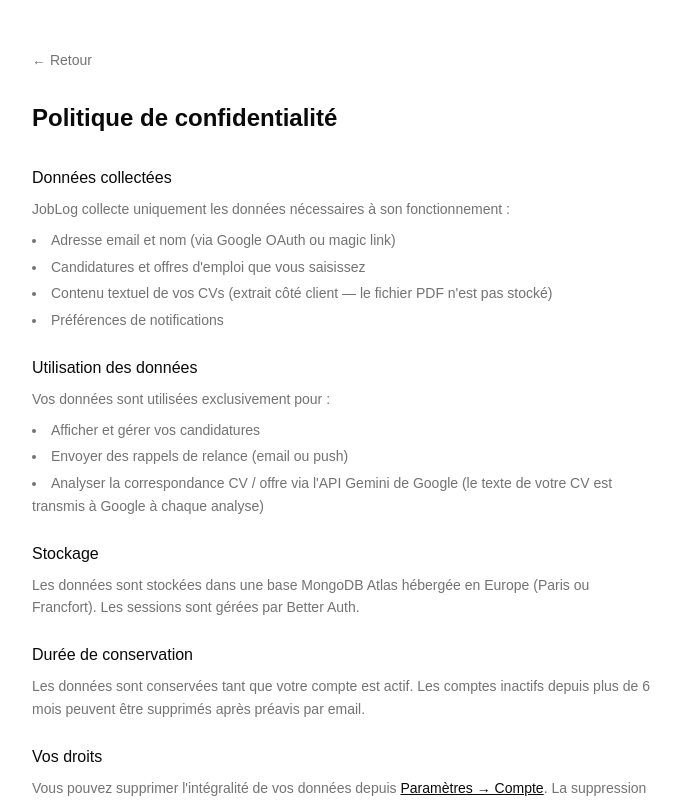
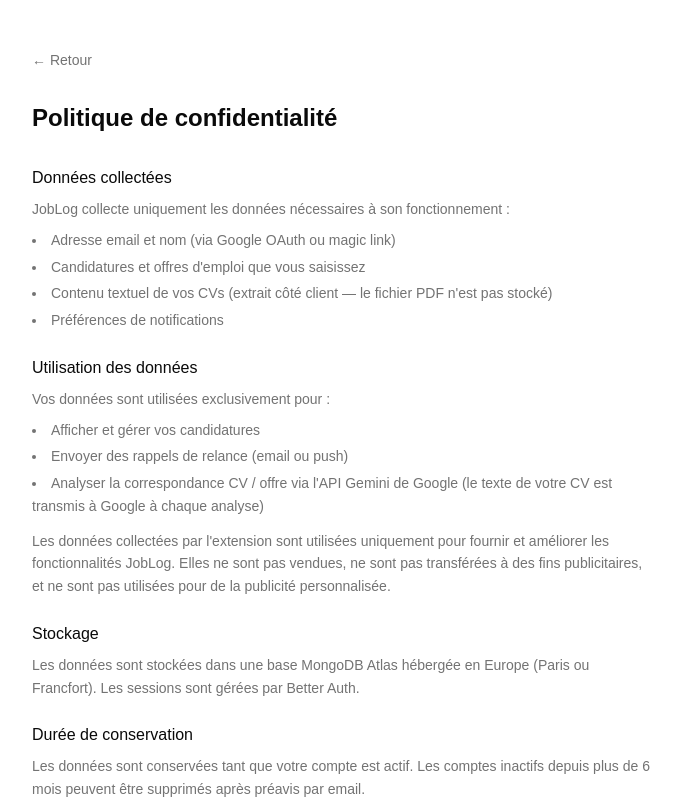
Before and after one commit to ArthurJenck/JobLog, a React (Vite) app in the folder apps/dashboard/: page /privacy in a window 1280 px wide. Shown: the top 800 px of the page, without its empty margins (296-977 px from the left). Built offline with nearby package versions, Linux system fonts and the light colour scheme; no server answers.

Commit message:
docs: updated privacy policy

```diff
--- a/apps/dashboard/package.json
+++ b/apps/dashboard/package.json
@@ -1,7 +1,7 @@
 {
   "name": "dashboard",
   "private": true,
-  "version": "0.0.0",
+  "version": "0.1.0",
   "type": "module",
   "scripts": {
     "dev": "vite",
--- a/apps/dashboard/src/routes/privacy.tsx
+++ b/apps/dashboard/src/routes/privacy.tsx
@@ -33,6 +33,11 @@
               <li>Envoyer des rappels de relance (email ou push)</li>
               <li>Analyser la correspondance CV / offre via l'API Gemini de Google (le texte de votre CV est transmis à Google à chaque analyse)</li>
             </ul>
+            <p className="mt-3">
+              Les données collectées par l'extension sont utilisées uniquement pour fournir et améliorer
+              les fonctionnalités JobLog. Elles ne sont pas vendues, ne sont pas transférées à des fins
+              publicitaires, et ne sont pas utilisées pour de la publicité personnalisée.
+            </p>
           </section>
 
           <section>
```
